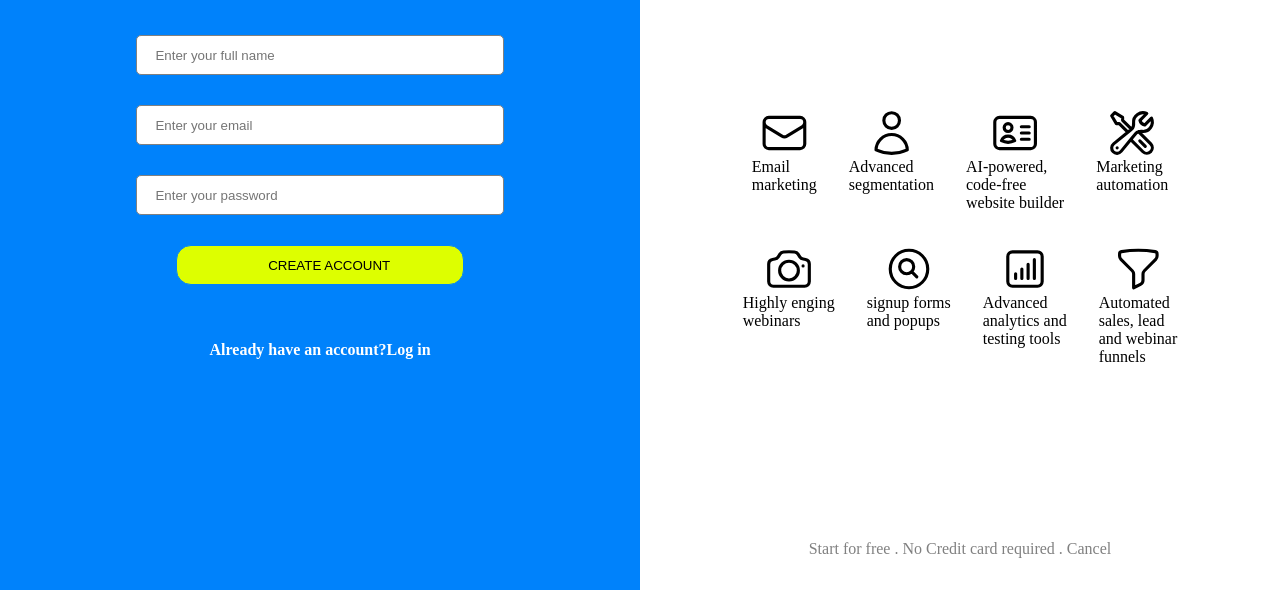
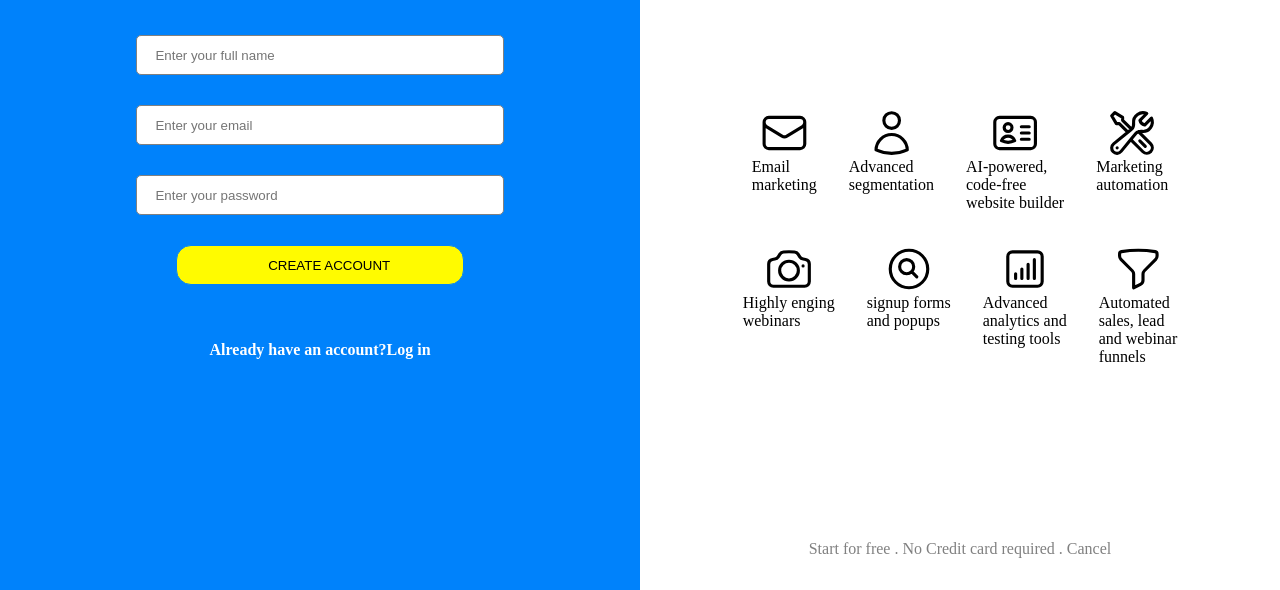
Before and after one commit to fayez-morsel/session-007-task31, a plain HTML site: page index.html in a window 1280 px wide. In both pictures the pointer is over the input "CREATE ACCOUNT". Shown: the part 210-800 px from the top of the page. Drawn offline with Linux system fonts and the light colour scheme.

Commit message:
transtion button

```diff
--- a/style.css
+++ b/style.css
@@ -41,6 +41,11 @@ form input{
     border-radius: 15px;
     border: solid 1px #0082fb;
     background-color: #ddff00;
+    transition: all 0.5s ease;
+}
+
+#btn:hover{
+    background-color: #fffb00;
 }
 
 .left1{
```
